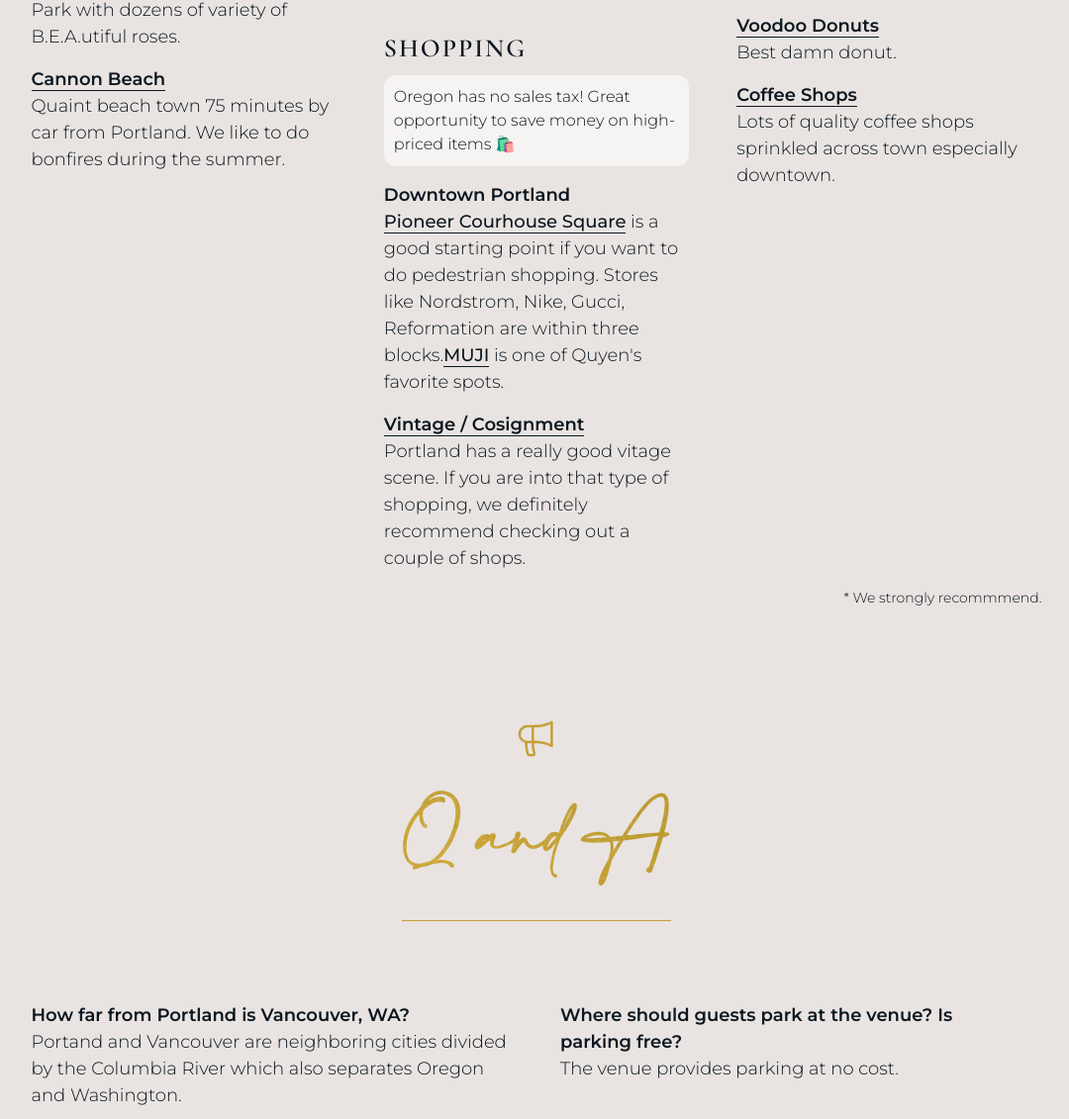
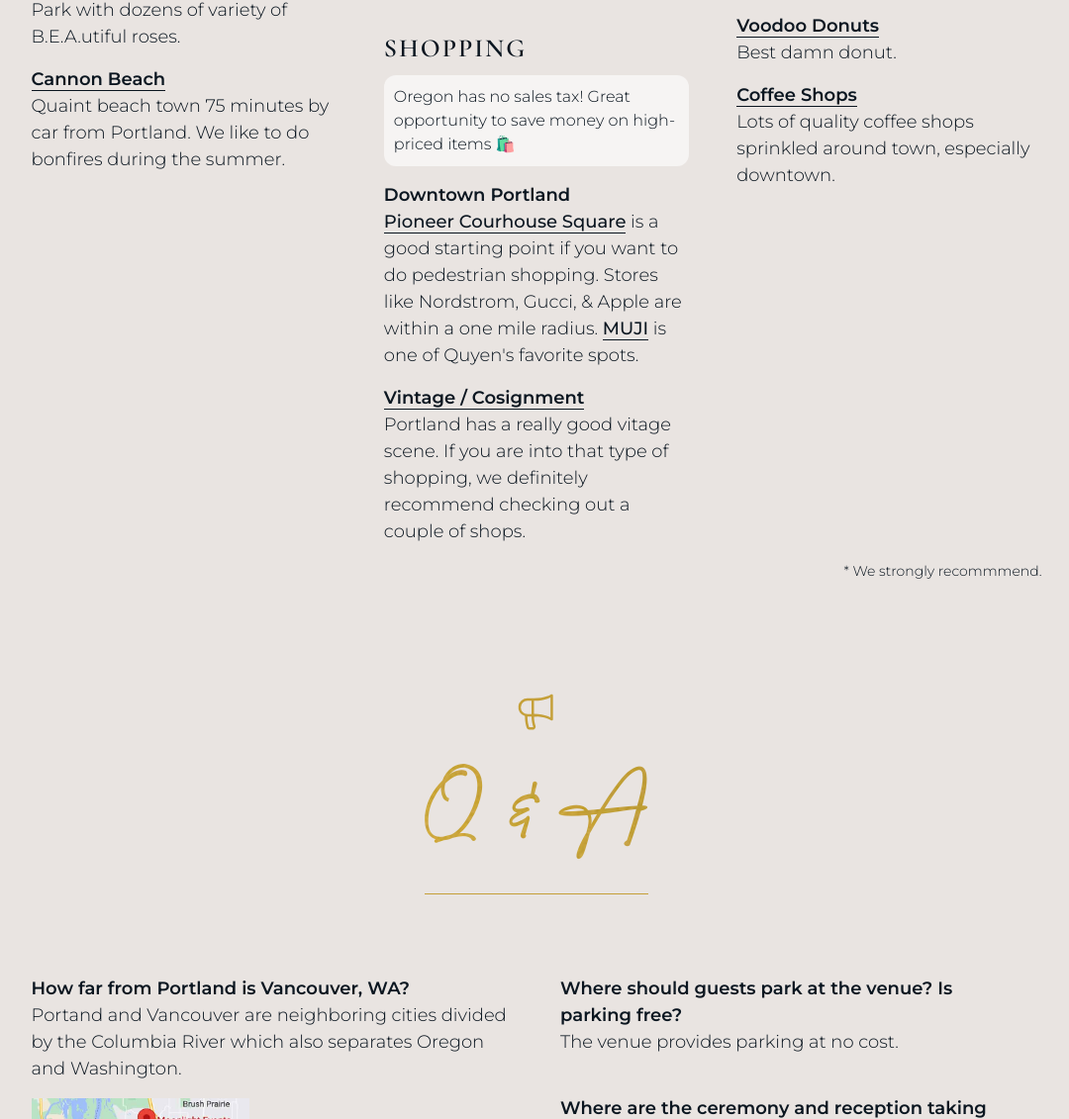
Before and after one commit to quyen-tong/quyen-and-yuri-wedding, a plain HTML site: page index.html in a window 1280 px wide. Shown: the part 6414-7545 px from the top of the page at 99% size, without its empty margins (98-1178 px from the left). Drawn offline with nearby package versions, Linux system fonts and the light colour scheme; a web font is replaced by a local one.

Commit message:
Update index.html

```diff
--- a/index.html
+++ b/index.html
@@ -972,7 +972,7 @@
 								<p class=""><a href="https://japanesegarden.org/" target="_blank">Portland Japanese Garden</a><br>Serene Japanese garden with beautiful teahouses and view of Mt. Hood.</p>
 								<h4 class="pt-3">Shopping</h4>
 								<p style="background-color:rgba(255, 255, 255, 0.6);padding:10px;border-radius:.75rem;font-size:16px;">Oregon has no sales tax! Great opportunity to save money on high-priced items &#128717;&#65039;</p>
-								<p><span class="wt-600">Downtown Portland</span><br> <a class="wt-500" href="https://goo.gl/maps/tK831se9nZFSNNYi9" target="_blank">Pioneer Courhouse Square</a> is a good starting point if you want to do pedestrian shopping. Stores like Nordstrom, Nike, Gucci, Reformation are within three blocks.<a class="wt-500" href="https://goo.gl/maps/aw9sBBqUwmnEaHhVA" target="_blank">MUJI</a> is one of Quyen's favorite spots.</p>
+								<p><span class="wt-600">Downtown Portland</span><br> <a class="wt-500" href="https://goo.gl/maps/tK831se9nZFSNNYi9" target="_blank">Pioneer Courhouse Square</a> is a good starting point if you want to do pedestrian shopping. Stores like Nordstrom, Gucci, & Apple are within a one mile radius. <a class="wt-500" href="https://goo.gl/maps/aw9sBBqUwmnEaHhVA" target="_blank">MUJI</a> is one of Quyen's favorite spots.</p>
 								<p><a href="https://www.travelportland.com/attractions/vintage-shopping-portland/" target="_blank" class="wt-600">Vintage / Cosignment</a><br>Portland has a really good vitage scene. If you are into that type of shopping, we definitely recommend checking out a couple of shops.</p>
 							</div>
 							<div class="col-md-4 col-12">
@@ -980,7 +980,7 @@
 								<p><a href="https://goo.gl/maps/65gdiJMdxZgQDK4A7" target="_blank">Cartopia</a><br>Group of food carts. If you want to feel like a Portlander, grab grub at one of the hundreds of food carts.</p>
 								<p><a href="https://goo.gl/maps/9noGg7L2dwrHm6Kx8" target="_blank">Prost!</a><br>Our favorite bar. Serves German beers and snacks in a bier garten setting.</p>
 								<p><a href="https://www.voodoodoughnut.com/" target="_blank">Voodoo Donuts</a><br>Best damn donut.</p>
-								<p><a href="https://www.yelp.com/search?find_desc=Coffee+Shop&find_loc=Portland%2C+OR" target="_blank">Coffee Shops</a><br>Lots of quality coffee shops sprinkled across town especially downtown. </p>
+								<p><a href="https://www.yelp.com/search?find_desc=Coffee+Shop&find_loc=Portland%2C+OR" target="_blank">Coffee Shops</a><br>Lots of quality coffee shops sprinkled around town, especially downtown.</p>
 							</div>
 						</div>
 						<div class="row pt-5 pt-lg-0">
@@ -1001,7 +1001,7 @@
 					<div class="pt-5 col-11 col-xxl-10">
 						<div class="row">
 							<p class="text-center"><img class="gold-filter icon" src="img/megaphone.svg" /></p>
-							<h2 class="text-center gold pb-4"><span class="divider">Q and A</span></h2>
+							<h2 class="text-center gold pb-4"><span class="divider">Q & A</span></h2>
 						</div>
 						<div style="padding-bottom:4rem;"></div>
 						<div class="row gx-lg-5 d-flex justify-content-between">
```
